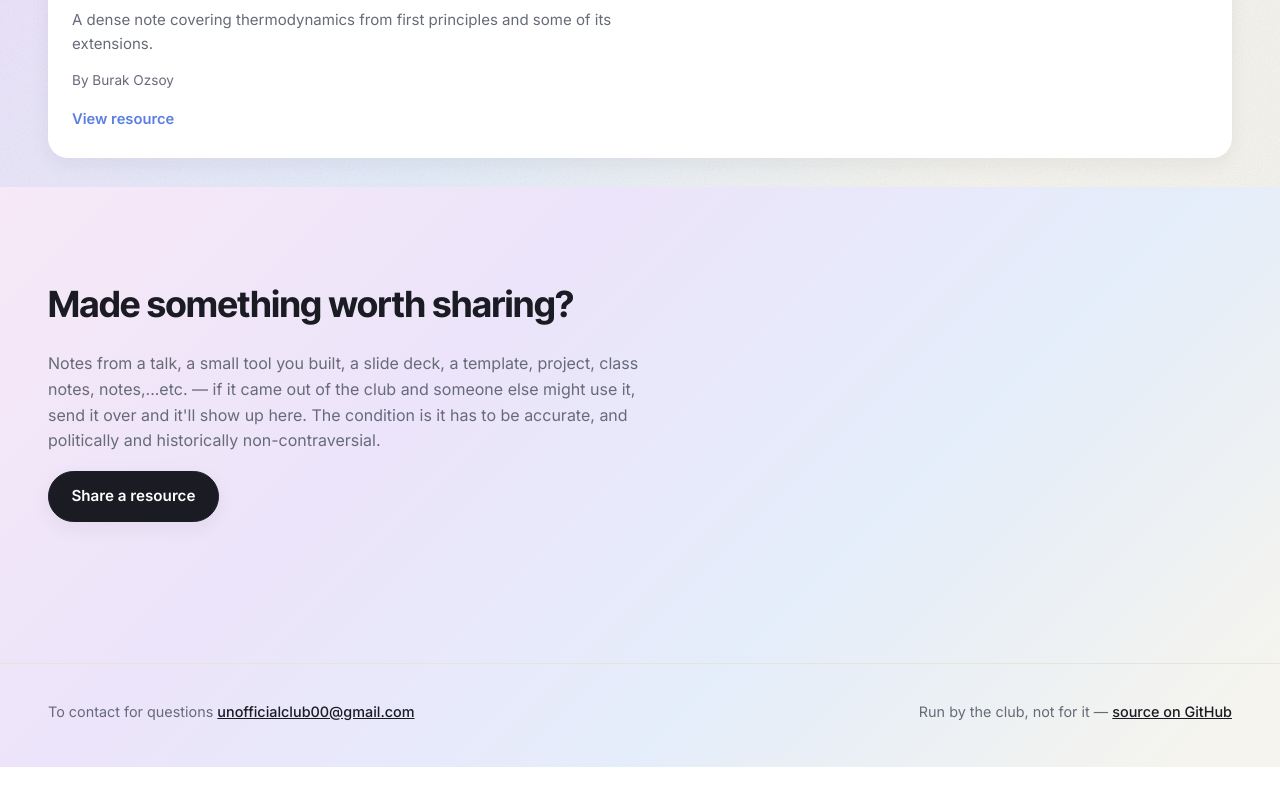
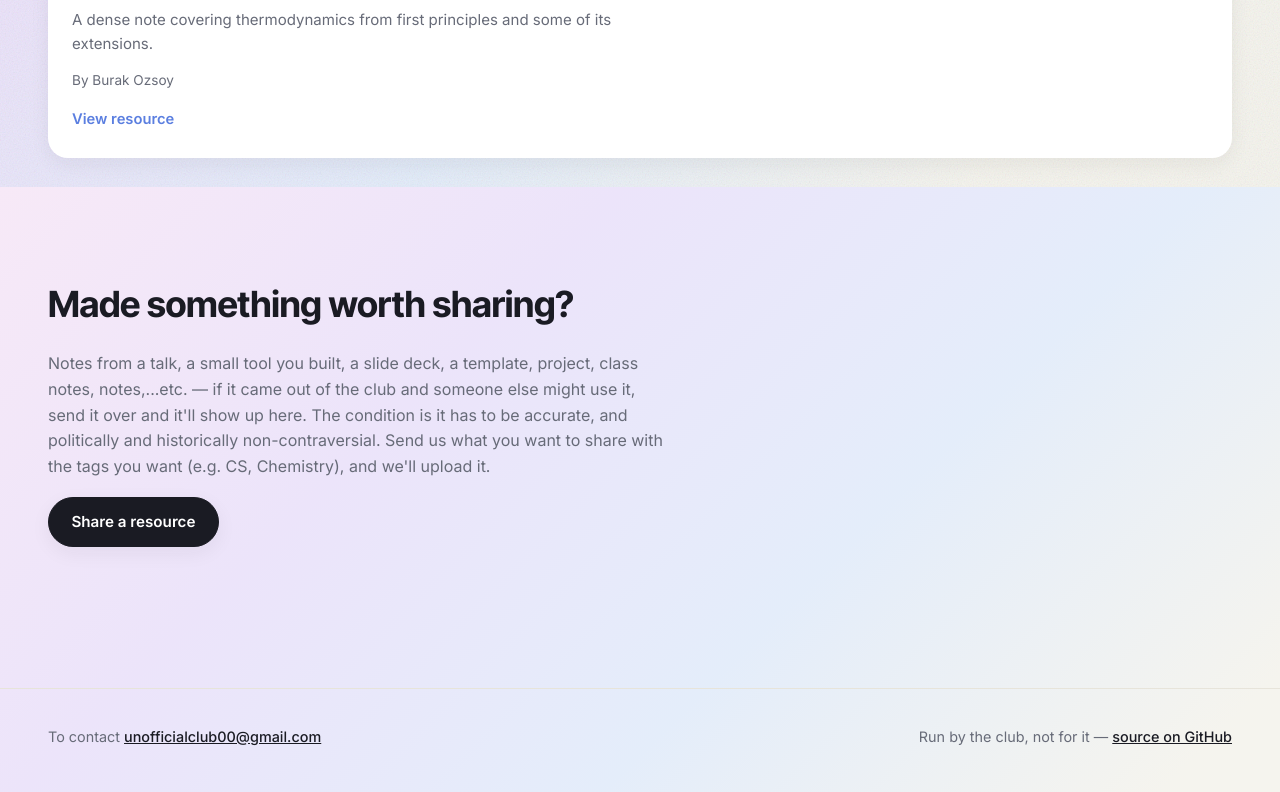
Before and after one commit to Unofficial-Club/unofficial-club.github.io, a website: page resources.html in a window 1280 px wide. Shown: the part 613-1405 px from the top of the page. Before the commit the page ends 1380 px from the top, so only its background shows below. Drawn offline with Linux system fonts and the light colour scheme.

Commit message:
Enhance resource sharing instructions and contact info
Updated the paragraph to include instructions for tagging shared resources and modified the contact text.

```diff
--- a/resources.html
+++ b/resources.html
@@ -50,7 +50,7 @@
         <h2>Made something worth sharing?</h2>
       </div>
       <div class="prose">
-        <p>Notes from a talk, a small tool you built, a slide deck, a template, project, class notes, notes,...etc. &mdash; if it came out of the club and someone else might use it, send it over and it'll show up here. The condition is it has to be accurate, and politically and historically non-contraversial.</p>
+        <p>Notes from a talk, a small tool you built, a slide deck, a template, project, class notes, notes,...etc. &mdash; if it came out of the club and someone else might use it, send it over and it'll show up here. The condition is it has to be accurate, and politically and historically non-contraversial. Send us what you want to share with the tags you want (e.g. CS, Chemistry), and we'll upload it. </p>
       </div>
       <div class="button-row">
         <a class="btn btn-primary" href="mailto:unofficialclub00@gmail.com">Share a resource</a>
@@ -61,7 +61,7 @@
 
 <footer class="site-footer">
   <div class="wrap">
-    <span>To contact for questions <a href="mailto:unofficialclub00@gmail.com">unofficialclub00@gmail.com</a></span>
+    <span>To contact <a href="mailto:unofficialclub00@gmail.com">unofficialclub00@gmail.com</a></span>
     <span>Run by the club, not for it &mdash; <a href="https://github.com/" target="_blank" rel="noopener">source on GitHub</a></span>
   </div>
 </footer>
```
